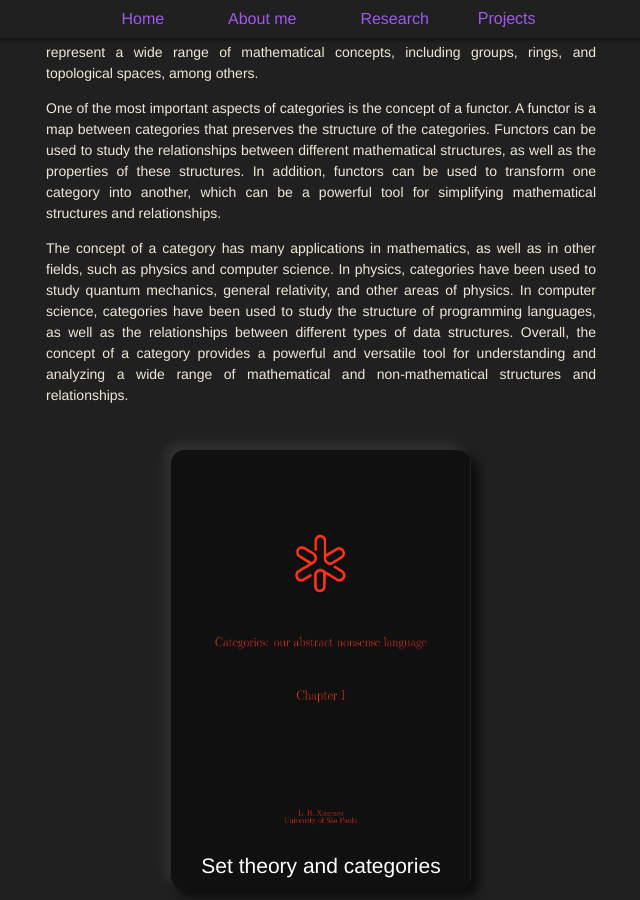
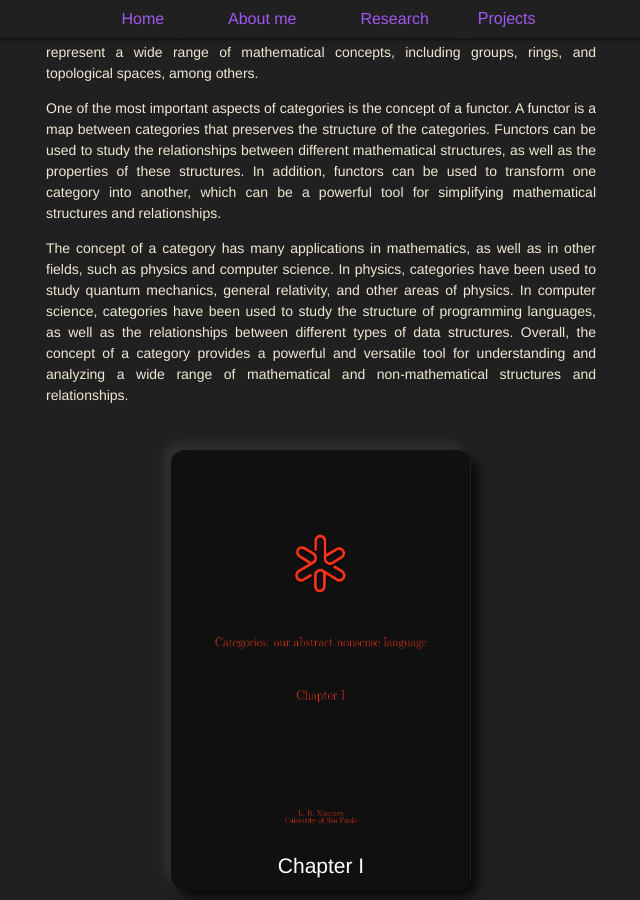
Before and after one commit to Jimeens/jimeens.github.io, a Jekyll site: the page built from research/index.md, in a window 1280 px wide and 900 px high, scrolled down 490 px. Shown: the whole window, without its empty margins (319-959 px from the left). Built offline with Jekyll 4.4.1, drawn with Linux system fonts in a browser that asks for light colours; some web fonts are replaced; our own code applies the rules of GitHub Pages for plain Markdown files; some of the changed lines change nothing that is shown.

Commit message:
Update index.md

```diff
--- a/research/index.md
+++ b/research/index.md
@@ -21,8 +21,8 @@
 		<div class="cta">
 			<img src="https://raw.githubusercontent.com/Jimeens/jimeens.github.io/main/images/CoverPage%20-%20Chapter%20I.png" alt="">
 			<div class="text">
-				<h2>Set theory and categories</h2>
-				<p>Here is the study material on functions between sets, which includes definitions such as what injective, surjective, and bijective functions are, what morphisms and epimorphisms are, simple examples, and finally "the first isomorphism theorem".</p>
+				<h2>Chapter I</h2>
+				<p>Here is a collection of study materials covering naive set theory, functions between sets, categories, morphisms, and Universal properties. These notes are based on the book "Algebra: Chapter 0" by Paolo Aluffi, and I have added my own perspective and interpretation of the concepts discussed in the book.</p>
 				<h2>Sections</h2>
   				<div class ="frame">
     					<a href="#" class="btn">
```
